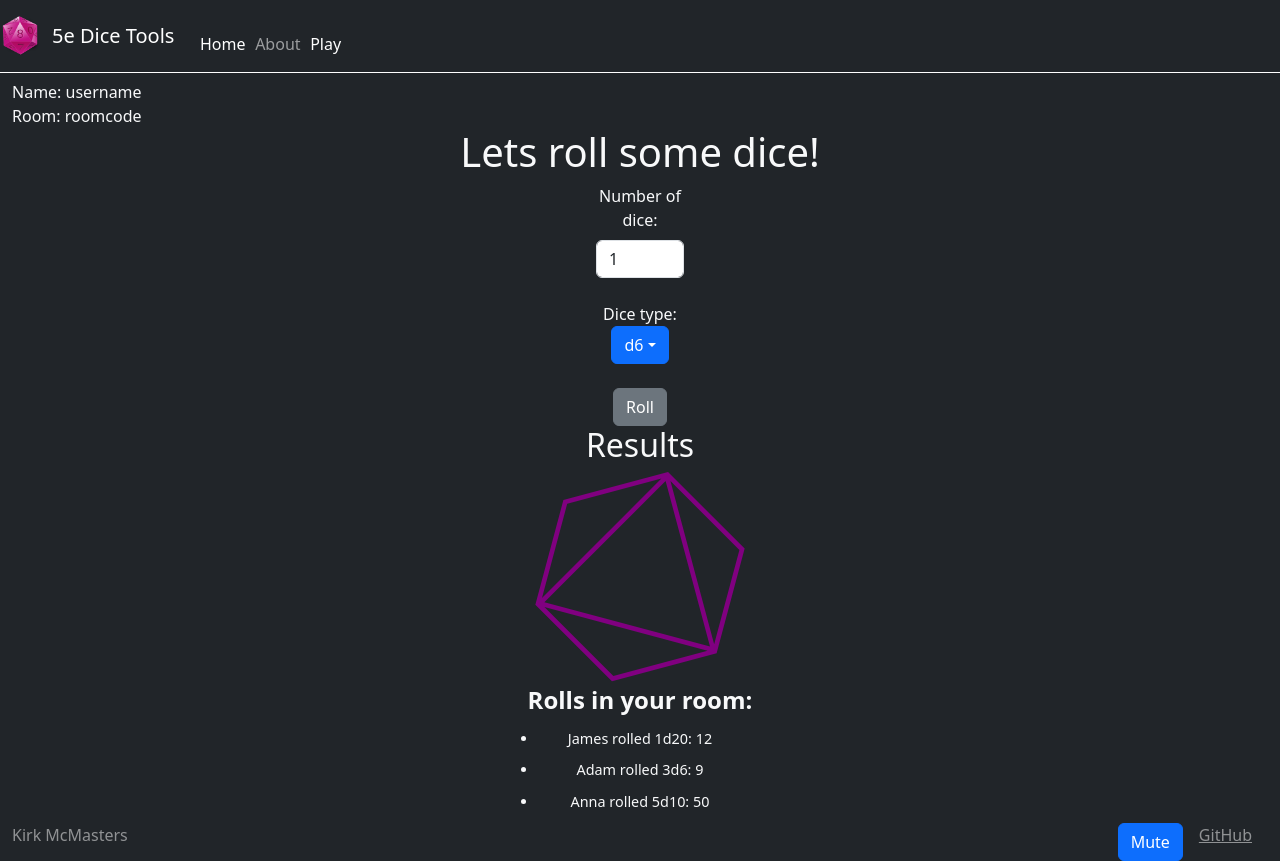
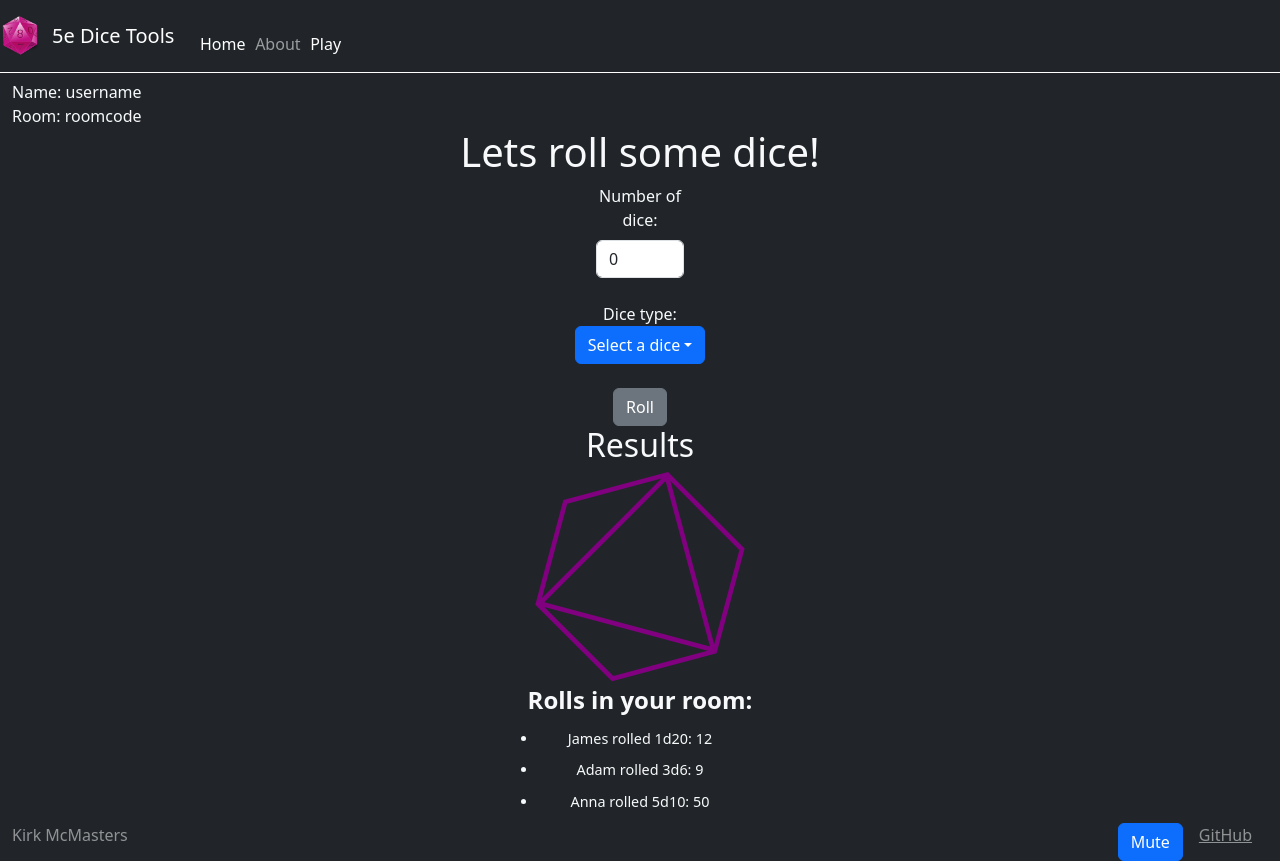
Before and after one commit to Sp0-0k/startupweb260, a React (Vite) app in the folder startupReact/: page /play in a window 1280 px wide. Built offline with nearby package versions, Linux system fonts and the light colour scheme.

Commit message:
Updated my dropdown menu to include a "select"

```diff
--- a/startupReact/src/play/diceRoll.jsx
+++ b/startupReact/src/play/diceRoll.jsx
@@ -4,8 +4,8 @@ import Dropdown from 'react-bootstrap/Dropdown';
 
 export function DiceRoll() {
     const[diceTotal, setDiceTotal] = React.useState("");
-    const[diceType, setDiceType] = React.useState(6);
-    const[diceNumber, setDiceNumber] = React.useState(1);
+    const[diceType, setDiceType] = React.useState();
+    const[diceNumber, setDiceNumber] = React.useState(0);
 
     function rollDice(){
         let total = 0;
@@ -16,7 +16,8 @@ export function DiceRoll() {
     }
 
 
-    const titleOfDropdown = `d${diceType}`
+
+    const [titleOfDropdown, setTitleOfDropdown] = React.useState(`Select a dice`);
 
 
     return (
@@ -31,13 +32,13 @@ export function DiceRoll() {
                 <label>Dice type:</label>
 
                 <DropdownButton id="dropdown-basic-button" title={titleOfDropdown}>
-                    <Dropdown.Item href="#/d4"><div onClick={(e) => setDiceType(4)}>d4</div></Dropdown.Item>
-                    <Dropdown.Item href="#/d6"><div onClick={(e) => setDiceType(6)}>d6</div></Dropdown.Item>
-                    <Dropdown.Item href="#/d8"><div onClick={(e) => setDiceType(8)}>d8</div></Dropdown.Item>
-                    <Dropdown.Item href="#/d10"><div onClick={(e) => setDiceType(10)}>d10</div></Dropdown.Item>
-                    <Dropdown.Item href="#/d12"><div onClick={(e) => setDiceType(12)}>d12</div></Dropdown.Item>
-                    <Dropdown.Item href="#/d20"><div onClick={(e) => setDiceType(20)}>d20</div></Dropdown.Item>
-                    <Dropdown.Item href="#/d100"><div onClick={(e) => setDiceType(100)}>d100</div></Dropdown.Item>
+                    <Dropdown.Item href="#/d4"><div onClick={(e) => {setDiceType(4); setTitleOfDropdown("d4")}}>d4</div></Dropdown.Item>
+                    <Dropdown.Item href="#/d6"><div onClick={(e) => {setDiceType(6); setTitleOfDropdown("d6")}}>d6</div></Dropdown.Item>
+                    <Dropdown.Item href="#/d8"><div onClick={(e) => {setDiceType(8); setTitleOfDropdown("d8")}}>d8</div></Dropdown.Item>
+                    <Dropdown.Item href="#/d10"><div onClick={(e) => {setDiceType(10); setTitleOfDropdown("d10")}}>d10</div></Dropdown.Item>
+                    <Dropdown.Item href="#/d12"><div onClick={(e) => {setDiceType(12); setTitleOfDropdown("d12")}}>d12</div></Dropdown.Item>
+                    <Dropdown.Item href="#/d20"><div onClick={(e) => {setDiceType(20); setTitleOfDropdown("d20")}}>d20</div></Dropdown.Item>
+                    <Dropdown.Item href="#/d100"><div onClick={(e) => {setDiceType(100); setTitleOfDropdown("d100")}}>d100</div></Dropdown.Item>
                 </DropdownButton>
                 <br />
                 <button onClick={rollDice} className="btn btn-secondary">Roll</button>
```
